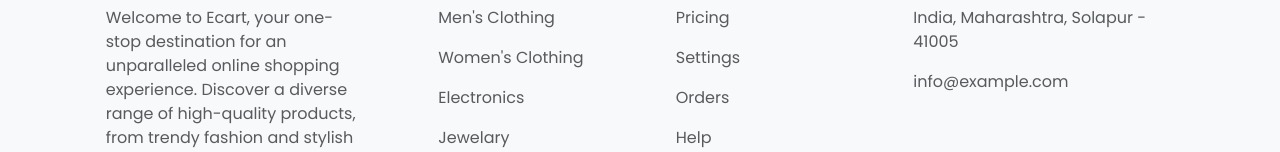
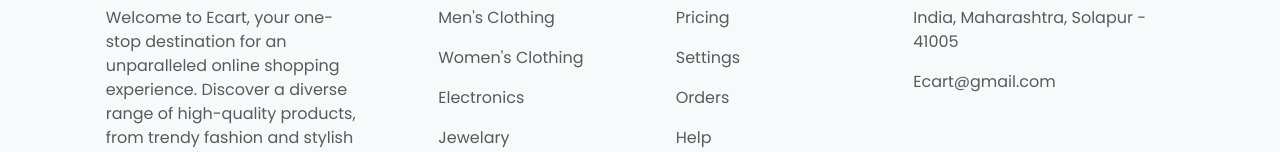
Before and after one commit to viveklagshetti/Project-Ecart, a React (Create React App) app: page /cart in a window 1280 px wide. Shown: the part 482-634 px from the top of the page. Built offline with nearby package versions, Linux system fonts and the light colour scheme; some icons are missing.

Commit message:
changing the email address of footer

```diff
--- a/src/components/Footer.jsx
+++ b/src/components/Footer.jsx
@@ -97,7 +97,7 @@
                 India, Maharashtra, Solapur - 41005
               </p>
               <p>
-                info@example.com
+                Ecart@gmail.com
               </p>
             </Col>
           </Row>
```
